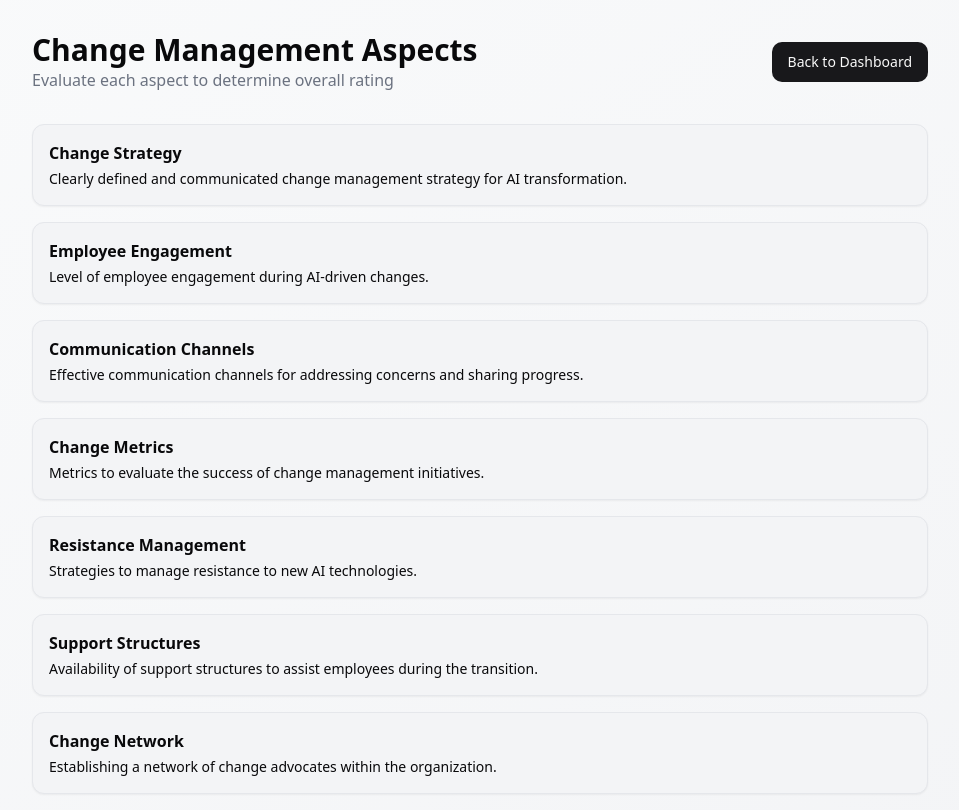
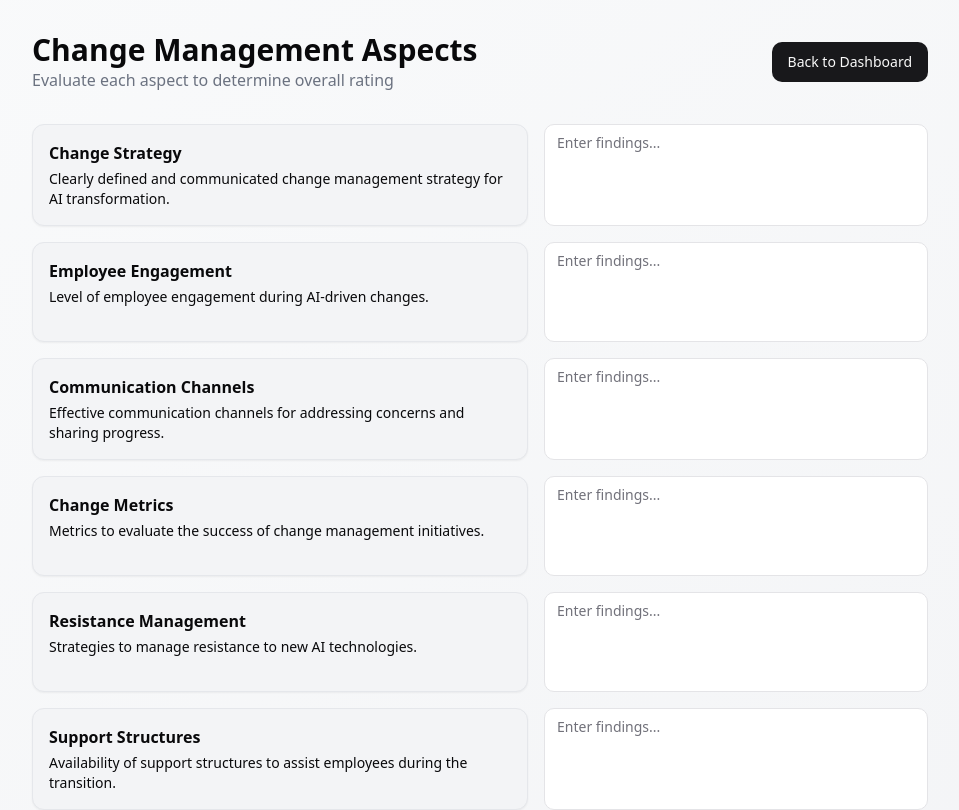
Before and after one commit to roguecamp/ai-robustness-dashboard, a React (Vite) app: page /change-management-aspects in a window 1280 px wide. Shown: the top 810 px of the page, without its empty margins (160-1119 px from the left). Built offline with nearby package versions, Linux system fonts and the light colour scheme.

Commit message:
Add findings fields to aspects pages
Implemented findings fields for all aspects pages, similar to the Business Alignment findings. This allows users to input and save findings for each aspect, enhancing the overall functionality and user experience.
[skip gpt_engineer]

```diff
--- a/src/components/change-management/AspectCard.tsx
+++ b/src/components/change-management/AspectCard.tsx
@@ -1,12 +1,14 @@
 import { Card } from "@/components/ui/card";
+import { Textarea } from "@/components/ui/textarea";
 import type { ChangeManagementAspect } from "@/types/change-management";
 
 interface AspectCardProps {
   aspect: ChangeManagementAspect;
   onClick: () => void;
+  onFindingsChange: (findings: string) => void;
 }
 
-export const AspectCard = ({ aspect, onClick }: AspectCardProps) => {
+export const AspectCard = ({ aspect, onClick, onFindingsChange }: AspectCardProps) => {
   const getRatingColor = (rating: ChangeManagementAspect["rating"]) => {
     switch (rating) {
       case "Largely in Place":
@@ -20,13 +22,27 @@ export const AspectCard = ({ aspect, onClick }: AspectCardProps) => {
     }
   };
 
+  const handleFindingsChange = (e: React.ChangeEvent<HTMLTextAreaElement>) => {
+    onFindingsChange(e.target.value);
+  };
+
   return (
+    <div className="flex gap-4">
       <Card
-      className={`p-4 cursor-pointer transition-colors duration-200 ${getRatingColor(aspect.rating)}`}
+        className={`flex-1 p-4 cursor-pointer transition-colors duration-200 ${getRatingColor(aspect.rating)}`}
         onClick={onClick}
       >
         <h3 className="font-semibold">{aspect.name}</h3>
         <p className="text-sm mt-1">{aspect.description}</p>
       </Card>
+      <div className="w-96">
+        <Textarea
+          placeholder="Enter findings..."
+          value={aspect.findings || ""}
+          onChange={handleFindingsChange}
+          className="h-full min-h-[100px] resize-none"
+        />
+      </div>
+    </div>
   );
 };
--- a/src/components/collaboration/AspectCard.tsx
+++ b/src/components/collaboration/AspectCard.tsx
@@ -1,12 +1,14 @@
 import { Card } from "@/components/ui/card";
+import { Textarea } from "@/components/ui/textarea";
 import type { CollaborationAspect } from "@/types/collaboration";
 
 interface AspectCardProps {
   aspect: CollaborationAspect;
   onClick: () => void;
+  onFindingsChange: (findings: string) => void;
 }
 
-export const AspectCard = ({ aspect, onClick }: AspectCardProps) => {
+export const AspectCard = ({ aspect, onClick, onFindingsChange }: AspectCardProps) => {
   const getRatingColor = (rating: CollaborationAspect["rating"]) => {
     switch (rating) {
       case "Largely in Place":
@@ -20,13 +22,27 @@ export const AspectCard = ({ aspect, onClick }: AspectCardProps) => {
     }
   };
 
+  const handleFindingsChange = (e: React.ChangeEvent<HTMLTextAreaElement>) => {
+    onFindingsChange(e.target.value);
+  };
+
   return (
+    <div className="flex gap-4">
       <Card
-      className={`p-4 cursor-pointer transition-colors duration-200 ${getRatingColor(aspect.rating)}`}
+        className={`flex-1 p-4 cursor-pointer transition-colors duration-200 ${getRatingColor(aspect.rating)}`}
         onClick={onClick}
       >
         <h3 className="font-semibold">{aspect.name}</h3>
         <p className="text-sm mt-1">{aspect.description}</p>
       </Card>
+      <div className="w-96">
+        <Textarea
+          placeholder="Enter findings..."
+          value={aspect.findings || ""}
+          onChange={handleFindingsChange}
+          className="h-full min-h-[100px] resize-none"
+        />
+      </div>
+    </div>
   );
 };
--- a/src/components/compliance-regulation/AspectCard.tsx
+++ b/src/components/compliance-regulation/AspectCard.tsx
@@ -1,12 +1,14 @@
 import { Card } from "@/components/ui/card";
+import { Textarea } from "@/components/ui/textarea";
 import type { ComplianceRegulationAspect } from "@/types/compliance-regulation";
 
 interface AspectCardProps {
   aspect: ComplianceRegulationAspect;
   onClick: () => void;
+  onFindingsChange: (findings: string) => void;
 }
 
-export const AspectCard = ({ aspect, onClick }: AspectCardProps) => {
+export const AspectCard = ({ aspect, onClick, onFindingsChange }: AspectCardProps) => {
   const getRatingColor = (rating: ComplianceRegulationAspect["rating"]) => {
     switch (rating) {
       case "Largely in Place":
@@ -20,13 +22,27 @@ export const AspectCard = ({ aspect, onClick }: AspectCardProps) => {
     }
   };
 
+  const handleFindingsChange = (e: React.ChangeEvent<HTMLTextAreaElement>) => {
+    onFindingsChange(e.target.value);
+  };
+
   return (
+    <div className="flex gap-4">
       <Card
-      className={`p-4 cursor-pointer transition-colors duration-200 ${getRatingColor(aspect.rating)}`}
+        className={`flex-1 p-4 cursor-pointer transition-colors duration-200 ${getRatingColor(aspect.rating)}`}
         onClick={onClick}
       >
         <h3 className="font-semibold">{aspect.name}</h3>
         <p className="text-sm mt-1">{aspect.description}</p>
       </Card>
+      <div className="w-96">
+        <Textarea
+          placeholder="Enter findings..."
+          value={aspect.findings || ""}
+          onChange={handleFindingsChange}
+          className="h-full min-h-[100px] resize-none"
+        />
+      </div>
+    </div>
   );
 };
--- a/src/components/data-governance/AspectCard.tsx
+++ b/src/components/data-governance/AspectCard.tsx
@@ -1,12 +1,14 @@
 import { Card } from "@/components/ui/card";
+import { Textarea } from "@/components/ui/textarea";
 import type { DataGovernanceAspect } from "@/types/data-governance";
 
 interface AspectCardProps {
   aspect: DataGovernanceAspect;
   onClick: () => void;
+  onFindingsChange: (findings: string) => void;
 }
 
-export const AspectCard = ({ aspect, onClick }: AspectCardProps) => {
+export const AspectCard = ({ aspect, onClick, onFindingsChange }: AspectCardProps) => {
   const getRatingColor = (rating: DataGovernanceAspect["rating"]) => {
     switch (rating) {
       case "Largely in Place":
@@ -20,13 +22,27 @@ export const AspectCard = ({ aspect, onClick }: AspectCardProps) => {
     }
   };
 
+  const handleFindingsChange = (e: React.ChangeEvent<HTMLTextAreaElement>) => {
+    onFindingsChange(e.target.value);
+  };
+
   return (
+    <div className="flex gap-4">
       <Card
-      className={`p-4 cursor-pointer transition-colors duration-200 ${getRatingColor(aspect.rating)}`}
+        className={`flex-1 p-4 cursor-pointer transition-colors duration-200 ${getRatingColor(aspect.rating)}`}
         onClick={onClick}
       >
         <h3 className="font-semibold">{aspect.name}</h3>
         <p className="text-sm mt-1">{aspect.description}</p>
       </Card>
+      <div className="w-96">
+        <Textarea
+          placeholder="Enter findings..."
+          value={aspect.findings || ""}
+          onChange={handleFindingsChange}
+          className="h-full min-h-[100px] resize-none"
+        />
+      </div>
+    </div>
   );
 };
--- a/src/components/data-privacy/AspectCard.tsx
+++ b/src/components/data-privacy/AspectCard.tsx
@@ -1,12 +1,14 @@
 import { Card } from "@/components/ui/card";
+import { Textarea } from "@/components/ui/textarea";
 import type { DataPrivacyAspect } from "@/types/data-privacy";
 
 interface AspectCardProps {
   aspect: DataPrivacyAspect;
   onClick: () => void;
+  onFindingsChange: (findings: string) => void;
 }
 
-export const AspectCard = ({ aspect, onClick }: AspectCardProps) => {
+export const AspectCard = ({ aspect, onClick, onFindingsChange }: AspectCardProps) => {
   const getRatingColor = (rating: DataPrivacyAspect["rating"]) => {
     switch (rating) {
       case "Largely in Place":
@@ -20,13 +22,27 @@ export const AspectCard = ({ aspect, onClick }: AspectCardProps) => {
     }
   };
 
+  const handleFindingsChange = (e: React.ChangeEvent<HTMLTextAreaElement>) => {
+    onFindingsChange(e.target.value);
+  };
+
   return (
+    <div className="flex gap-4">
       <Card
-      className={`p-4 cursor-pointer transition-colors duration-200 ${getRatingColor(aspect.rating)}`}
+        className={`flex-1 p-4 cursor-pointer transition-colors duration-200 ${getRatingColor(aspect.rating)}`}
         onClick={onClick}
       >
         <h3 className="font-semibold">{aspect.name}</h3>
         <p className="text-sm mt-1">{aspect.description}</p>
       </Card>
+      <div className="w-96">
+        <Textarea
+          placeholder="Enter findings..."
+          value={aspect.findings || ""}
+          onChange={handleFindingsChange}
+          className="h-full min-h-[100px] resize-none"
+        />
+      </div>
+    </div>
   );
 };
--- a/src/components/ethical-considerations/AspectCard.tsx
+++ b/src/components/ethical-considerations/AspectCard.tsx
@@ -1,12 +1,14 @@
 import { Card } from "@/components/ui/card";
+import { Textarea } from "@/components/ui/textarea";
 import type { EthicalConsiderationsAspect } from "@/types/ethical-considerations";
 
 interface AspectCardProps {
   aspect: EthicalConsiderationsAspect;
   onClick: () => void;
+  onFindingsChange: (findings: string) => void;
 }
 
-export const AspectCard = ({ aspect, onClick }: AspectCardProps) => {
+export const AspectCard = ({ aspect, onClick, onFindingsChange }: AspectCardProps) => {
   const getRatingColor = (rating: EthicalConsiderationsAspect["rating"]) => {
     switch (rating) {
       case "Largely in Place":
@@ -20,13 +22,27 @@ export const AspectCard = ({ aspect, onClick }: AspectCardProps) => {
     }
   };
 
+  const handleFindingsChange = (e: React.ChangeEvent<HTMLTextAreaElement>) => {
+    onFindingsChange(e.target.value);
+  };
+
   return (
+    <div className="flex gap-4">
       <Card
-      className={`p-4 cursor-pointer transition-colors duration-200 ${getRatingColor(aspect.rating)}`}
+        className={`flex-1 p-4 cursor-pointer transition-colors duration-200 ${getRatingColor(aspect.rating)}`}
         onClick={onClick}
       >
         <h3 className="font-semibold">{aspect.name}</h3>
         <p className="text-sm mt-1">{aspect.description}</p>
       </Card>
+      <div className="w-96">
+        <Textarea
+          placeholder="Enter findings..."
+          value={aspect.findings || ""}
+          onChange={handleFindingsChange}
+          className="h-full min-h-[100px] resize-none"
+        />
+      </div>
+    </div>
   );
 };
--- a/src/components/innovation/AspectCard.tsx
+++ b/src/components/innovation/AspectCard.tsx
@@ -1,12 +1,14 @@
 import { Card } from "@/components/ui/card";
+import { Textarea } from "@/components/ui/textarea";
 import type { InnovationAspect } from "@/types/innovation";
 
 interface AspectCardProps {
   aspect: InnovationAspect;
   onClick: () => void;
+  onFindingsChange: (findings: string) => void;
 }
 
-export const AspectCard = ({ aspect, onClick }: AspectCardProps) => {
+export const AspectCard = ({ aspect, onClick, onFindingsChange }: AspectCardProps) => {
   const getRatingColor = (rating: InnovationAspect["rating"]) => {
     switch (rating) {
       case "Largely in Place":
@@ -20,13 +22,27 @@ export const AspectCard = ({ aspect, onClick }: AspectCardProps) => {
     }
   };
 
+  const handleFindingsChange = (e: React.ChangeEvent<HTMLTextAreaElement>) => {
+    onFindingsChange(e.target.value);
+  };
+
   return (
+    <div className="flex gap-4">
       <Card
-      className={`p-4 cursor-pointer transition-colors duration-200 ${getRatingColor(aspect.rating)}`}
+        className={`flex-1 p-4 cursor-pointer transition-colors duration-200 ${getRatingColor(aspect.rating)}`}
         onClick={onClick}
       >
         <h3 className="font-semibold">{aspect.name}</h3>
         <p className="text-sm mt-1">{aspect.description}</p>
       </Card>
+      <div className="w-96">
+        <Textarea
+          placeholder="Enter findings..."
+          value={aspect.findings || ""}
+          onChange={handleFindingsChange}
+          className="h-full min-h-[100px] resize-none"
+        />
+      </div>
+    </div>
   );
 };
--- a/src/components/scalability/AspectCard.tsx
+++ b/src/components/scalability/AspectCard.tsx
@@ -1,12 +1,14 @@
 import { Card } from "@/components/ui/card";
+import { Textarea } from "@/components/ui/textarea";
 import type { ScalabilityAspect } from "@/types/scalability";
 
 interface AspectCardProps {
   aspect: ScalabilityAspect;
   onClick: () => void;
+  onFindingsChange: (findings: string) => void;
 }
 
-export const AspectCard = ({ aspect, onClick }: AspectCardProps) => {
+export const AspectCard = ({ aspect, onClick, onFindingsChange }: AspectCardProps) => {
   const getRatingColor = (rating: ScalabilityAspect["rating"]) => {
     switch (rating) {
       case "Largely in Place":
@@ -20,13 +22,27 @@ export const AspectCard = ({ aspect, onClick }: AspectCardProps) => {
     }
   };
 
+  const handleFindingsChange = (e: React.ChangeEvent<HTMLTextAreaElement>) => {
+    onFindingsChange(e.target.value);
+  };
+
   return (
+    <div className="flex gap-4">
       <Card
-      className={`p-4 cursor-pointer transition-colors duration-200 ${getRatingColor(aspect.rating)}`}
+        className={`flex-1 p-4 cursor-pointer transition-colors duration-200 ${getRatingColor(aspect.rating)}`}
         onClick={onClick}
       >
         <h3 className="font-semibold">{aspect.name}</h3>
         <p className="text-sm mt-1">{aspect.description}</p>
       </Card>
+      <div className="w-96">
+        <Textarea
+          placeholder="Enter findings..."
+          value={aspect.findings || ""}
+          onChange={handleFindingsChange}
+          className="h-full min-h-[100px] resize-none"
+        />
+      </div>
+    </div>
   );
 };
```
Lines whose indentation alone changed are shown as unchanged.
